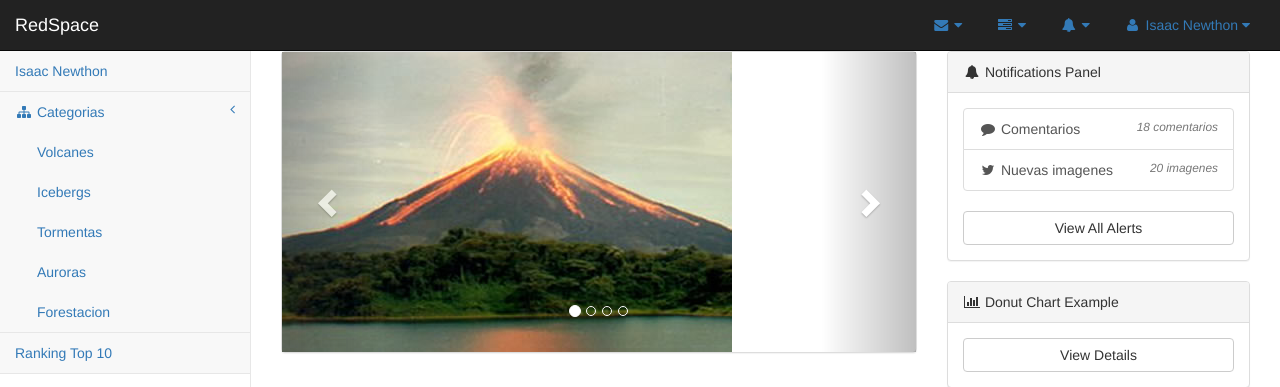
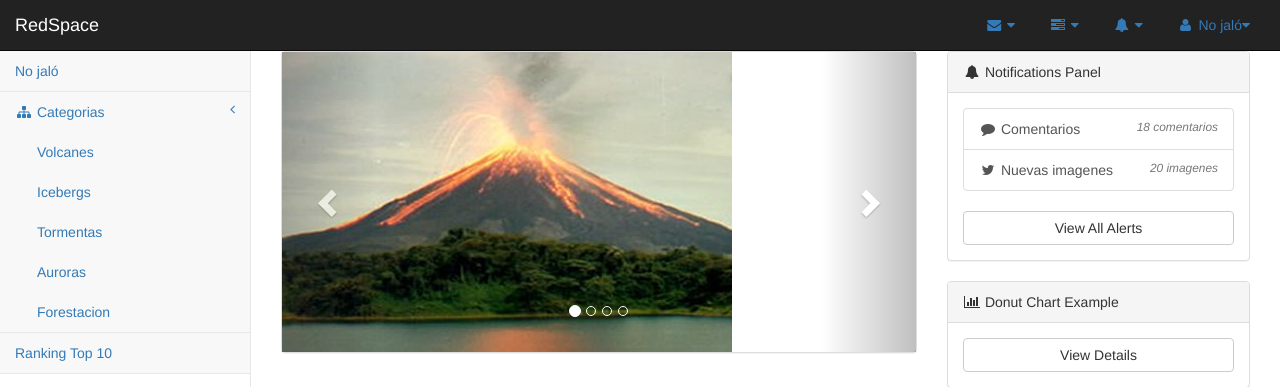
Before and after one commit to krosh118/spaceapp, a PHP site: page /pages/inicio.php in a window 1280 px wide. Shown: the top 387 px of the page. Run offline with PHP 8.4, Linux system fonts and the light colour scheme; grey boxes labelled with a size stand in for pictures from a placeholder-image service; some libraries are stand-ins or nearby versions.

Commit message:
Agrego el nombre a las variables de sesion

```diff
--- a/pages/inicio.php
+++ b/pages/inicio.php
@@ -87,7 +87,7 @@
                 <!-- /.dropdown -->
                 <li class="dropdown">
                     <a class="dropdown-toggle" data-toggle="dropdown" href="#">
-                        <i class="fa fa-user fa-fw"></i> Isaac Newthon <i class="fa fa-caret-down"></i>
+                        <i class="fa fa-user fa-fw"></i> <?php session_start(); if(isset($_SESSION['nombre'])){echo $_SESSION['nombre'];}else{echo 'No jaló';}?><i class="fa fa-caret-down"></i>
                     </a>
 
                     <!-- /.dropdown-user -->
@@ -100,7 +100,7 @@
                 <div class="sidebar-nav navbar-collapse">
                     <ul class="nav" id="side-menu">
                         <li>
-                            <a href="index.html"> Isaac Newthon</a>
+                            <a href="index.html"> <?php if(isset($_SESSION['nombre'])){echo $_SESSION['nombre'];}else{echo 'No jaló';}?></a>
                         </li>
 
                         <li>
--- a/pages/inicioSesion.php
+++ b/pages/inicioSesion.php
@@ -46,6 +46,8 @@ function verificar_login($correo, $password, &$result) {
 
     $count = 0;
 
+    $nombre = "";
+
     while ($row = mysql_fetch_object($rec)) {
 
         $count++;
@@ -55,6 +57,10 @@ function verificar_login($correo, $password, &$result) {
 
     if ($count == 1) {
 
+        session_start();
+
+        $_SESSION['nombre'] = $result->nombre;
+
         return 1;
     } else {
 
```
